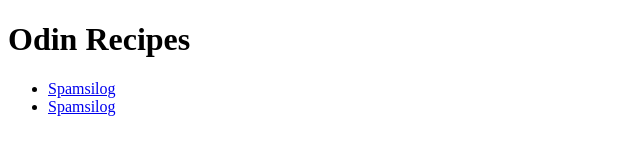
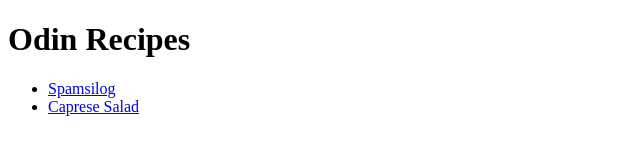
Before and after one commit to kayladong229/odin-recipes, a plain HTML site: page index.html in a window 1280 px wide. Shown: the full height of the page, 0-640 px from the left. Drawn offline with Linux system fonts and the light colour scheme.

Commit message:
Fixed link for recipe 2

```diff
--- a/index.html
+++ b/index.html
@@ -9,7 +9,7 @@
     <h1>Odin Recipes</h1>
     <ul>
         <li><a href="recipes/spamsilog.html">Spamsilog</a></li>
-        <li><a href="recipes/caprese-salad.html">Spamsilog</a></li>
+        <li><a href="recipes/caprese-salad.html">Caprese Salad</a></li>
     </ul>
 </body>
 </html>
```
